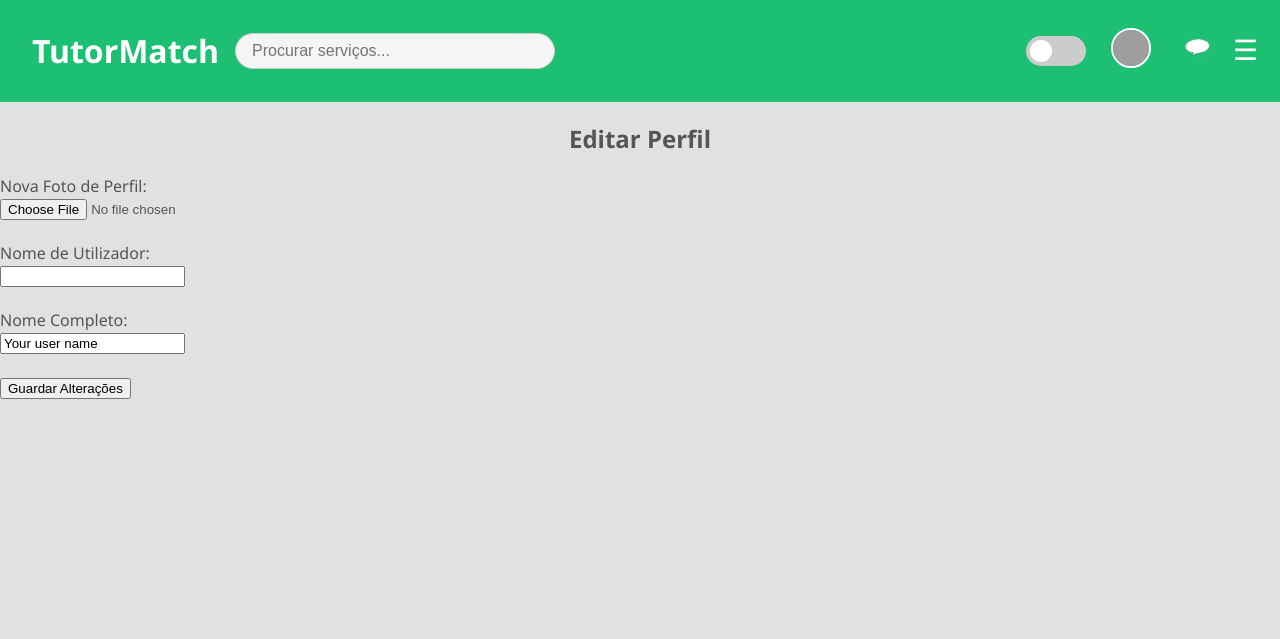
After one commit to Forreca05/TutorMatch, a PHP site: page /pages/edit_profile.php in a window 1280 px wide. The commit adds this page. Shown: the top 639 px of the page. Run offline with PHP 8.4, Linux system fonts and the light colour scheme; the visitor is signed in with stand-in values (Sample User, id 1); data comes from the database, SQL or seed files in the repository; grey boxes are pictures that could not be loaded.

Commit message:
some changes

```diff
--- /dev/null
+++ b/public/pages/edit_profile.php
@@ -0,0 +1,33 @@
+<?php
+session_start();
+require_once '../../private/database/db.php';
+
+if (!isset($_SESSION['user_id'])) {
+    die('Usuário não está logado');
+}
+
+$userId = $_SESSION['user_id'];
+
+$stmt = $db->prepare("SELECT * FROM users WHERE id = ?");
+$stmt->execute([$userId]);
+$user = $stmt->fetch();
+?>
+
+<?php include_once '../includes/header.php'; ?>
+
+<h2>Editar Perfil</h2>
+
+<form action="../actions/action_updateprofile.php" method="POST" enctype="multipart/form-data">
+  <label for="profile_pic">Nova Foto de Perfil:</label><br>
+  <input type="file" name="profile_pic" id="profile_pic" accept="image/*"><br><br>
+
+  <label for="username">Nome de Utilizador:</label><br>
+  <input type="text" name="username" id="username" value="<?php echo htmlspecialchars($user['username']); ?>"><br><br>
+
+  <label for="name">Nome Completo:</label><br>
+  <input type="text" name="name" id="name" value="<?php echo htmlspecialchars($user['name'] ?? 'Your user name'); ?>"><br><br>
+
+  <button type="submit">Guardar Alterações</button>
+</form>
+
+<?php include_once '../includes/footer.php'; ?>
--- a/public/pages/view_service.php
+++ b/public/pages/view_service.php
@@ -147,7 +147,7 @@ $order_id = null;
             <input type="hidden" name="service_id" value="<?= $service['id'] ?>">
             <input type="hidden" name="freelancer_id" value="<?= $service['freelancer_id'] ?>">
 
-            <?php if ($order_id): ?>
+            <?php if($order_id): ?>
             <input type="hidden" name="order_id" value="<?= $order_id ?>">
             <?php endif; ?>
 
```
Also changed, not shown: public/uploads/14_1748112895_images.jpeg (added).
